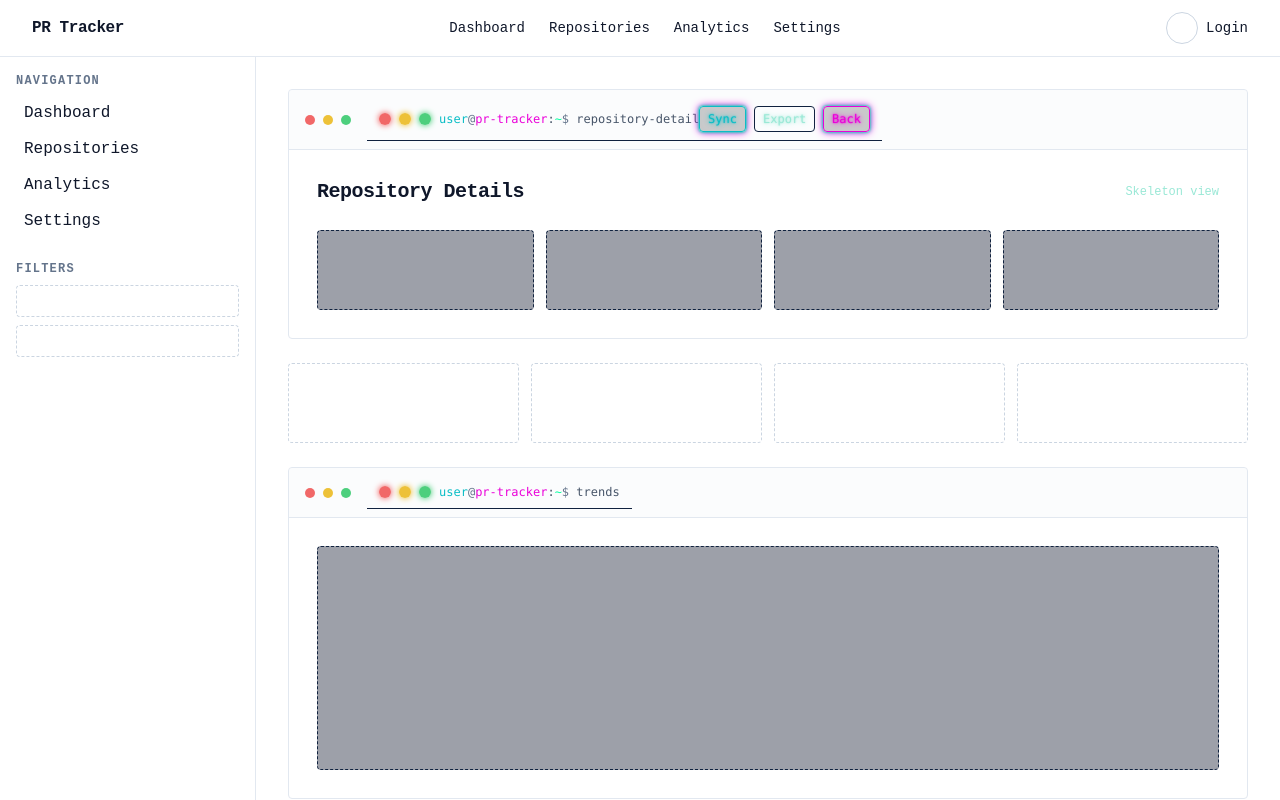
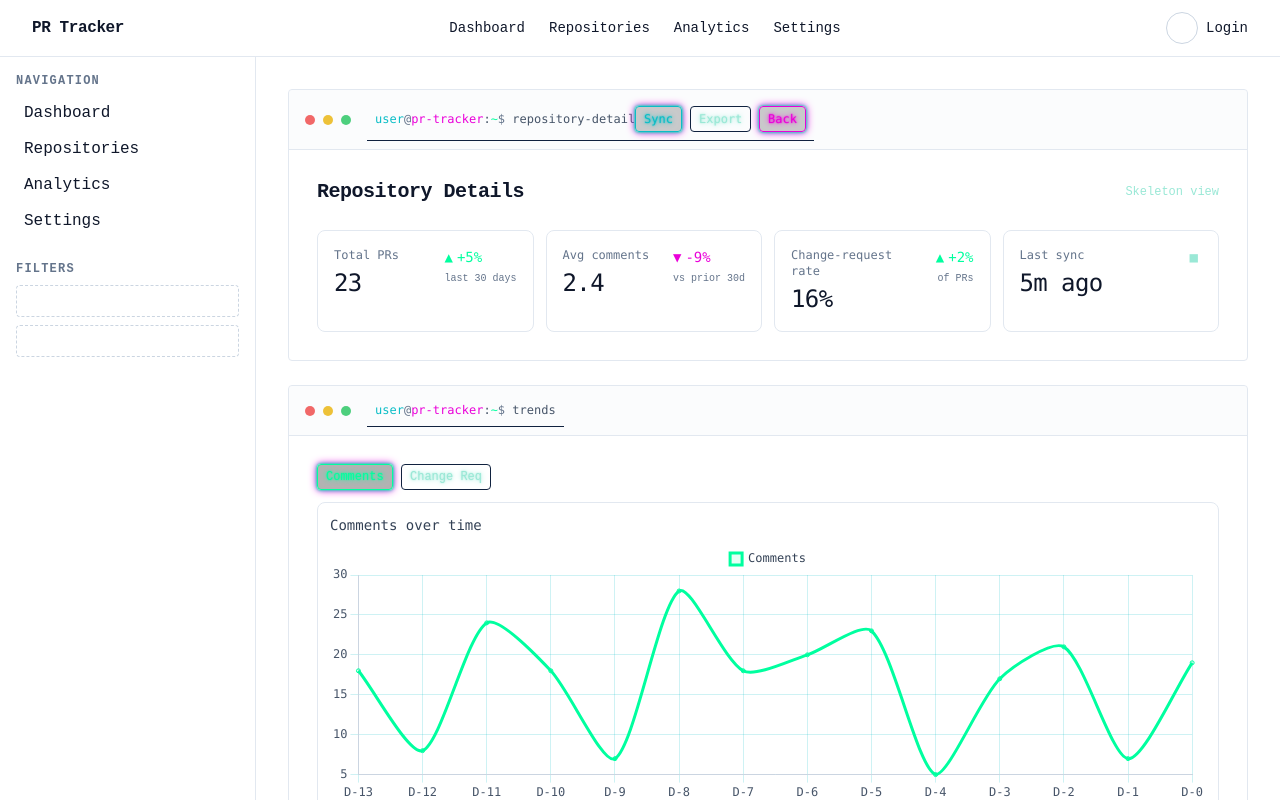
Before and after one commit to joeczar/pr-tracker, a Vue app in the folder frontend/: page /repositories/1 in a window 1280 px wide. Shown: the top 800 px of the page. Built offline with nearby package versions, Linux system fonts and the light colour scheme.

Commit message:
feat: Update MetricTile and TrendChart components for improved styling and accessibility; integrate dynamic data in RepositoryDetail view

```diff
--- a/frontend/src/components/analytics/MetricTile.vue
+++ b/frontend/src/components/analytics/MetricTile.vue
@@ -45,16 +45,21 @@ const ariaLabel = computed(() => {
 
 <template>
   <div
-    class="rounded-lg border border-[var(--cyber-border,#10223f)] bg-[var(--cyber-surface,#0b1228)] p-4"
+    class="rounded-lg p-4"
+    :class="[
+      'border',
+      'bg-white text-slate-900 border-slate-200',
+      'dark:bg-[var(--cyber-surface,#0b1228)] dark:text-[var(--cyber-text,#d2fff1)] dark:border-[var(--cyber-border,#10223f)]'
+    ]"
     role="group"
     :aria-label="ariaLabel"
   >
     <div class="flex items-start justify-between gap-3">
       <div class="space-y-1">
-        <p class="text-xs font-terminal text-[var(--cyber-muted,#9ae8d6)]">
+        <p class="text-xs font-terminal text-slate-500 dark:text-[var(--cyber-muted,#9ae8d6)]">
           {{ label }}
         </p>
-        <p class="text-2xl font-mono text-[var(--cyber-text,#d2fff1)] tracking-tight">
+        <p class="text-2xl font-mono text-slate-900 dark:text-[var(--cyber-text,#d2fff1)] tracking-tight">
           {{ value }}
         </p>
       </div>
@@ -63,7 +68,7 @@ const ariaLabel = computed(() => {
           <span :class="trendColor" aria-hidden="true">{{ trendIcon }}</span>
           <span :class="trendColor">{{ deltaText }}</span>
         </div>
-        <p v-if="helpText" class="mt-1 text-[10px] text-[var(--cyber-muted,#9ae8d6)]">
+        <p v-if="helpText" class="mt-1 text-[10px] text-slate-500 dark:text-[var(--cyber-muted,#9ae8d6)]">
           {{ helpText }}
         </p>
       </div>
--- a/frontend/src/components/analytics/TrendChart.vue
+++ b/frontend/src/components/analytics/TrendChart.vue
@@ -29,6 +29,7 @@ const props = withDefaults(
     showLegend?: boolean
     ariaSummaryId?: string
     height?: number
+    hideChartTitle?: boolean
   }>(),
   {
     id: undefined,
@@ -41,6 +42,7 @@ const props = withDefaults(
     showLegend: true,
     ariaSummaryId: undefined,
     height: 220,
+    hideChartTitle: false,
   }
 )
 
@@ -74,10 +76,12 @@ const chartOptions = computed(() => {
     animation: noMotion ? false : { duration: 300 },
     plugins: {
       legend: {
-        display: props.showLegend,
+        // Hide legend by default to avoid duplicate labels when a title slot/text is shown.
+        display: props.showLegend ?? false,
         labels: {
           boxWidth: 12,
-          color: "#9ae8d6",
+          // Improve contrast in light mode
+          color: "#334155", // slate-700
           font: { family: `Fira Code, Cascadia Code, Monaco, monospace` },
         },
       },
@@ -94,13 +98,14 @@ const chartOptions = computed(() => {
     scales: {
       x: {
         grid: { color: "rgba(10, 189, 198, 0.2)" },
-        ticks: { color: "#9ae8d6" },
-        border: { color: "#10223f" },
+        // Improve tick contrast in light mode while keeping dark mode cyber theme readable
+        ticks: { color: "#475569" }, // slate-600
+        border: { color: "#cbd5e1" }, // slate-300
       },
       y: {
         grid: { color: "rgba(10, 189, 198, 0.2)" },
-        ticks: { color: "#9ae8d6" },
-        border: { color: "#10223f" },
+        ticks: { color: "#475569" }, // slate-600
+        border: { color: "#cbd5e1" }, // slate-300
       },
     },
   }
@@ -163,12 +168,18 @@ onMounted(async () => {
     :aria-labelledby="ariaSummaryId || undefined"
   >
     <div
-      class="relative rounded-lg border border-[var(--cyber-border,#10223f)] bg-[var(--cyber-surface,#0b1228)] p-3"
+      class="relative rounded-lg p-3"
+      :class="[
+        'border',
+        'bg-white text-slate-900 border-slate-200',
+        'dark:bg-[var(--cyber-surface,#0b1228)] dark:text-[var(--cyber-text,#d2fff1)] dark:border-[var(--cyber-border,#10223f)]'
+      ]"
       role="img"
       :aria-label="title || 'Trend chart'"
     >
-      <header v-if="title || $slots.title" class="mb-2 flex items-center justify-between">
-        <h3 class="font-terminal text-sm text-[var(--cyber-muted,#9ae8d6)]">
+      <header v-if="(title || $slots.title) && !props.hideChartTitle" class="mb-2 flex items-center justify-between">
+        <h3 class="font-terminal text-sm text-slate-700 dark:text-[var(--cyber-muted,#9ae8d6)]">
+          <!-- Prefer slot; if using title prop, we render it here and hide legend by default to avoid duplication -->
           <slot name="title">{{ title }}</slot>
         </h3>
         <slot name="actions" />
@@ -182,11 +193,13 @@ onMounted(async () => {
           :options="chartOptions"
           :id="canvasId"
           aria-hidden="true"
+          role="img"
+          :aria-label="title || 'Chart visualization'"
         />
         <div v-else class="h-full w-full animate-pulse bg-[rgba(0,255,159,0.05)]" />
       </div>
 
-      <p v-if="description" class="mt-2 text-xs text-[var(--cyber-muted,#9ae8d6)]">
+      <p v-if="description" class="mt-2 text-xs text-slate-500 dark:text-[var(--cyber-muted,#9ae8d6)]">
         {{ description }}
       </p>
     </div>
@@ -196,13 +209,13 @@ onMounted(async () => {
     </figcaption>
 
     <details class="mt-2">
-      <summary class="cursor-pointer text-xs text-[var(--cyber-primary,#00ff9f)] hover:underline focus:outline-none focus-visible:ring-2 focus-visible:ring-[var(--cyber-accent,#ea00d9)] rounded">
+      <summary class="cursor-pointer text-xs text-slate-700 dark:text-[var(--cyber-primary,#00ff9f)] hover:underline focus:outline-none focus-visible:ring-2 focus-visible:ring-slate-400 dark:focus-visible:ring-[var(--cyber-accent,#ea00d9)] rounded">
         View Data Table
       </summary>
       <div class="overflow-x-auto pt-2">
-        <table class="w-full min-w-[480px] border-collapse text-xs">
+        <table class="w-full min-w-[480px] border-collapse text-xs text-slate-800 dark:text-[var(--cyber-text,#d2fff1)]">
           <thead>
-            <tr class="text-left text-[var(--cyber-muted,#9ae8d6)]">
+            <tr class="text-left text-slate-600 dark:text-[var(--cyber-muted,#9ae8d6)]">
               <th class="border-b border-[var(--cyber-border,#10223f)] p-2">Label</th>
               <th
                 v-for="(ds, i) in normalizedData.datasets"
@@ -219,11 +232,11 @@ onMounted(async () => {
               :key="r"
               class="text-[var(--cyber-text,#d2fff1)] odd:bg-[rgba(10,189,198,0.04)]"
             >
-              <td class="border-b border-[var(--cyber-border,#10223f)] p-2">{{ label }}</td>
+              <td class="border-b p-2 border-slate-200 dark:border-[var(--cyber-border,#10223f)]">{{ label }}</td>
               <td
                 v-for="(ds, c) in normalizedData.datasets"
                 :key="c"
-                class="border-b border-[var(--cyber-border,#10223f)] p-2"
+                class="border-b p-2 border-slate-200 dark:border-[var(--cyber-border,#10223f)]"
               >
                 {{ Array.isArray(ds.data) ? (ds.data as any)[r] : '' }}
               </td>
--- a/frontend/src/components/ui/terminal/TerminalHeader.vue
+++ b/frontend/src/components/ui/terminal/TerminalHeader.vue
@@ -5,17 +5,28 @@ defineProps<{
 </script>
 
 <template>
-  <div class="flex items-center justify-between border-b border-cyber-border px-3 py-2">
-    <!-- traffic light dots -->
-    <div class="flex items-center gap-2">
-      <span class="h-3 w-3 rounded-full bg-red-500/80 shadow-[0_0_6px_#ef4444]"></span>
-      <span class="h-3 w-3 rounded-full bg-yellow-500/80 shadow-[0_0_6px_#eab308]"></span>
-      <span class="h-3 w-3 rounded-full bg-green-500/80 shadow-[0_0_6px_#22c55e]"></span>
-      <div v-if="title" class="ml-3 text-cyber-muted text-sm font-normal">
-        {{ title }}
-      </div>
-      <slot name="title" />
+  <div class="flex items-center justify-between border-b border-cyber-border px-2 py-2">
+    <!-- left: traffic lights + single title source -->
+
+
+      <!-- Render EITHER slot OR prop prompt, never both -->
+      <div class=" text-sm font-normal">
+        <template v-if="$slots.title">
+          <slot name="title" />
+        </template>
+        <template v-else-if="title">
+          <span class="font-mono">
+            <span class="text-slate-500 dark:text-cyber-muted">user</span>
+            <span class="text-slate-400 dark:text-cyber-muted">@</span>
+            <span class="text-slate-500 dark:text-cyber-muted">pr-tracker</span>
+            <span class="text-slate-400">:~$</span>
+            <span class="text-cyber-muted">{{ title }}</span>
+          </span>
+        </template>
+
     </div>
+
+    <!-- right: actions -->
     <div class="flex items-center gap-2">
       <slot name="actions" />
     </div>
--- a/frontend/src/views/RepositoryDetail.vue
+++ b/frontend/src/views/RepositoryDetail.vue
@@ -1,8 +1,45 @@
 <script setup lang="ts">
+import { ref, computed } from 'vue'
 import TerminalWindow from '@/components/ui/terminal/TerminalWindow.vue'
 import TerminalTitle from '@/components/ui/terminal/TerminalTitle.vue'
 import TerminalHeader from '@/components/ui/terminal/TerminalHeader.vue'
 import TerminalButton from '@/components/ui/terminal/TerminalButton.vue'
+import MetricTile from '@/components/analytics/MetricTile.vue'
+import TrendChart from '@/components/analytics/TrendChart.vue'
+
+/**
+ * Temporary mock data; replace with Pinia store wiring when backend is available.
+ */
+const reducedMotion = typeof window !== 'undefined' && window.matchMedia && window.matchMedia('(prefers-reduced-motion: reduce)').matches
+
+const overview = ref([
+  { label: 'Total PRs', value: 23, delta: 5, trend: 'up' as const, helpText: 'last 30 days' },
+  { label: 'Avg comments', value: 2.4, delta: -9, trend: 'down' as const, helpText: 'vs prior 30d' },
+  { label: 'Change-request rate', value: '16%', delta: 2, trend: 'up' as const, helpText: 'of PRs' },
+  { label: 'Last sync', value: '5m ago', trend: 'flat' as const }
+])
+
+const trendTab = ref<'comments' | 'change'>('comments')
+const labels = Array.from({ length: 14 }, (_, i) => `D-${13 - i}`)
+const commentsData = Array.from({ length: 14 }, () => Math.floor(5 + Math.random() * 25))
+const changeRateData = Array.from({ length: 14 }, () => Math.round(6 + Math.random() * 12))
+
+const currentTrend = computed(() => {
+  if (trendTab.value === 'comments') {
+    return {
+      title: 'Comments over time',
+      description: 'Daily review comments for this repository.',
+      type: 'line' as const,
+      datasets: [{ label: 'Comments', data: commentsData }]
+    }
+  }
+  return {
+    title: 'Change-request rate over time',
+    description: 'Percent of PRs with changes requested.',
+    type: 'bar' as const,
+    datasets: [{ label: 'Change %', data: changeRateData, backgroundColor: 'rgba(234,0,217,0.15)', borderColor: '#ea00d9' }]
+  }
+})
 </script>
 
 <template>
@@ -30,21 +67,18 @@ import TerminalButton from '@/components/ui/terminal/TerminalButton.vue'
         </header>
         <!-- Overview tiles -->
         <div class="grid grid-cols-1 sm:grid-cols-2 lg:grid-cols-4 gap-3">
-          <div class="h-20 rounded border border-dashed border-cyber-border bg-cyber-surface/40"></div>
-          <div class="h-20 rounded border border-dashed border-cyber-border bg-cyber-surface/40"></div>
-          <div class="h-20 rounded border border-dashed border-cyber-border bg-cyber-surface/40"></div>
-          <div class="h-20 rounded border border-dashed border-cyber-border bg-cyber-surface/40"></div>
+          <MetricTile
+            v-for="(m, i) in overview"
+            :key="i"
+            :label="m.label"
+            :value="m.value as any"
+            :delta="(m as any).delta"
+            :trend="m.trend as any"
+            :help-text="(m as any).helpText"
+          />
         </div>
       </div>
     </TerminalWindow>
-
-    <!-- Overview tiles -->
-    <div class="grid grid-cols-1 sm:grid-cols-2 lg:grid-cols-4 gap-3">
-      <div class="h-20 rounded border border-dashed border-slate-300 dark:border-slate-700"></div>
-      <div class="h-20 rounded border border-dashed border-slate-300 dark:border-slate-700"></div>
-      <div class="h-20 rounded border border-dashed border-slate-300 dark:border-slate-700"></div>
-      <div class="h-20 rounded border border-dashed border-slate-300 dark:border-slate-700"></div>
-    </div>
 
     <!-- Trends -->
     <TerminalWindow>
@@ -56,7 +90,34 @@ import TerminalButton from '@/components/ui/terminal/TerminalButton.vue'
         </TerminalHeader>
       </template>
       <div class="p-3">
-        <div class="h-56 rounded border border-dashed border-cyber-border bg-cyber-surface/40"></div>
+        <div class="mb-3 flex items-center gap-2">
+          <TerminalButton
+            :variant="trendTab === 'comments' ? 'primary' : 'ghost'"
+            size="sm"
+            @click="trendTab = 'comments'"
+            aria-label="Show comments trend"
+          >Comments</TerminalButton>
+          <TerminalButton
+            :variant="trendTab === 'change' ? 'primary' : 'ghost'"
+            size="sm"
+            @click="trendTab = 'change'"
+            aria-label="Show change-request rate trend"
+          >Change Req</TerminalButton>
+        </div>
+        <TrendChart
+          :type="currentTrend.type"
+          :labels="labels"
+          :datasets="currentTrend.datasets as any"
+          :title="currentTrend.title"
+          :description="currentTrend.description"
+          :reduced-motion="reducedMotion"
+          :aria-summary-id="'repo-trend-summary'"
+          :height="260"
+        >
+          <template #summary>
+            {{ currentTrend.title }}. Points: {{ labels.length }}.
+          </template>
+        </TrendChart>
       </div>
     </TerminalWindow>
 
```
